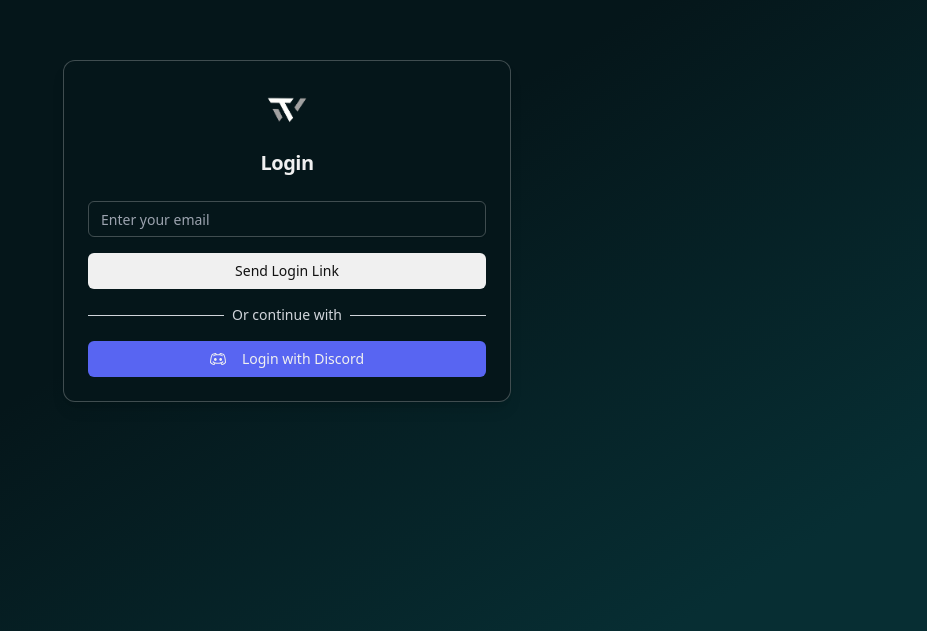
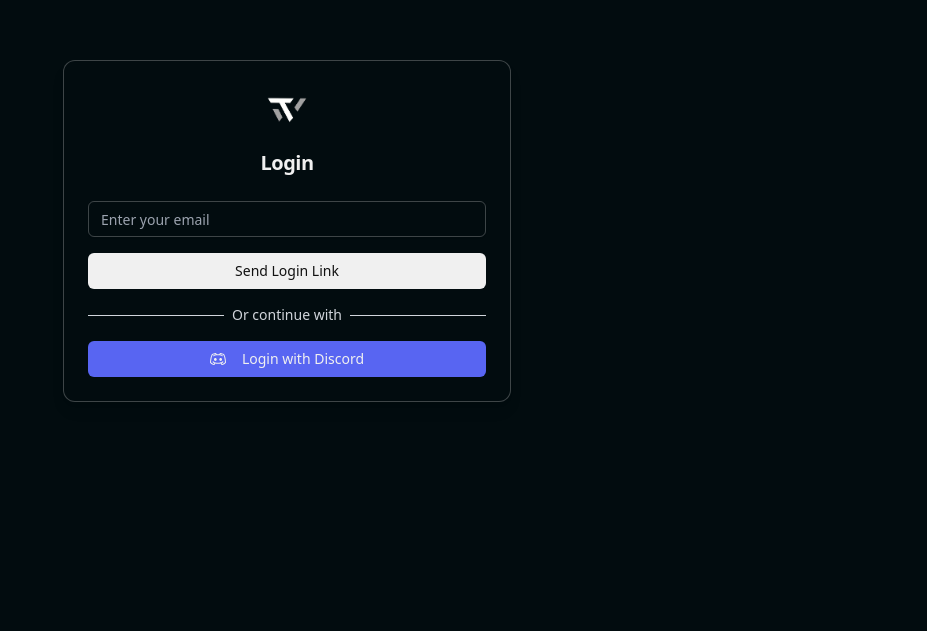
Before and after one commit to marcsnvv/ticketwave, a Next.js app: page /login in a window 1280 px wide. Shown: the part 169-800 px from the top of the page, without its empty margins (353-1280 px from the left). Built offline with nearby package versions, Linux system fonts and the light colour scheme.

Commit message:
updated ui

```diff
--- a/src/app/dashboard/admin/clients/page.js
+++ b/src/app/dashboard/admin/clients/page.js
@@ -21,7 +21,7 @@ export default function ClientsDashboard() {
     }, [])
 
     return (
-        <main className='flex flex-col items-start justify-start w-full p-[24px] min-h-screen h-full'>
+        <main className='flex flex-col items-start justify-start w-full p-[24px] pt-[80px] min-h-screen h-full'>
             <h2 className='text-5xl font-semibold text-white mb-4'>Clients</h2>
             <ClientsSection />
         </main>
--- a/src/app/dashboard/admin/logs/page.js
+++ b/src/app/dashboard/admin/logs/page.js
@@ -21,7 +21,7 @@ export default function LogsDashboard() {
     }, [])
 
     return (
-        <main className='flex flex-col items-start justify-start w-full p-[24px] min-h-screen h-full'>
+        <main className='flex flex-col items-start justify-start w-full p-[24px] pt-[80px] min-h-screen h-full'>
             <h2 className='text-5xl font-semibold text-white mb-4'>Logs</h2>
             <LogsSection />
         </main>
--- a/src/app/dashboard/admin/revenue/page.js
+++ b/src/app/dashboard/admin/revenue/page.js
@@ -21,7 +21,7 @@ export default function RevenueDashboard() {
     }, [])
 
     return (
-        <main className='flex flex-col items-start justify-start w-full p-[24px] min-h-screen h-full'>
+        <main className='flex flex-col items-start justify-start w-full p-[24px] pt-[80px] min-h-screen h-full'>
             <RevenueSection />
         </main>
     )
--- a/src/app/dashboard/layout.js
+++ b/src/app/dashboard/layout.js
@@ -5,7 +5,7 @@ export default function DashboardLayout({ children }) {
     return (
         <>
             <Navbar />
-            <main className="ml-[250px] bg-gradient-to-tl from-primary from-10% via-background via-50% to-background to-100%">
+            <main className="ml-[250px]">
                 {children}
             </main>
             <Toaster />
--- a/src/app/dashboard/monitor/[id]/page.js
+++ b/src/app/dashboard/monitor/[id]/page.js
@@ -776,7 +776,7 @@ export default function ProductsTable({ params }) {
     }
 
     return (
-        <main className='flex items-center justify-center w-full p-[24px] h-full'>
+        <main className='flex items-center justify-center w-full p-[24px] pt-[80px] h-full'>
 
             <div className="w-full min-h-screen h-full">
                 {/* {
--- a/src/app/dashboard/page.js
+++ b/src/app/dashboard/page.js
@@ -336,7 +336,7 @@ export default function MonitorsTable() {
     )
 
     return (
-        <main className='flex items-center justify-center w-full p-[24px]'>
+        <main className='flex items-center justify-center w-full p-[24px] pt-[80px]'>
 
             <div className="w-full min-h-screen">
 
--- a/src/app/dashboard/settings/channels/page.js
+++ b/src/app/dashboard/settings/channels/page.js
@@ -19,7 +19,7 @@ export default function ChannelsPage() {
     }, [])
 
     return (
-        <main className='flex flex-col items-start justify-start w-full p-[24px] min-h-screen h-full'>
+        <main className='flex flex-col items-start justify-start w-full p-[24px] pt-[80px] min-h-screen h-full'>
             <h2 className='text-5xl font-semibold text-white mb-4'>Channels</h2>
             <ChannelsSection />
         </main>
--- a/src/app/dashboard/settings/customization/page.js
+++ b/src/app/dashboard/settings/customization/page.js
@@ -19,7 +19,7 @@ export default function CustomizationPage() {
     }, [])
 
     return (
-        <main className='flex flex-col items-start justify-start w-full p-[24px] min-h-screen h-full'>
+        <main className='flex flex-col items-start justify-start w-full p-[24px] pt-[80px] min-h-screen h-full'>
             <h2 className='text-5xl font-semibold text-white mb-4'>Customization</h2>
             <CustomizationSection />
         </main>
--- a/src/app/dashboard/settings/roles/page.js
+++ b/src/app/dashboard/settings/roles/page.js
@@ -19,7 +19,7 @@ export default function RolesPage() {
     }, [])
 
     return (
-        <main className='flex flex-col items-start justify-start w-full p-[24px] min-h-screen h-full'>
+        <main className='flex flex-col items-start justify-start w-full p-[24px] pt-[80px] min-h-screen h-full'>
             <h2 className='text-5xl font-semibold text-white mb-4'>Roles</h2>
             <RolesSection />
         </main>
--- a/src/app/layout.js
+++ b/src/app/layout.js
@@ -21,8 +21,8 @@ export const metadata = {
 export default function RootLayout({ children }) {
   return (
     <html lang="en">
-      <body className={`${geistSans.variable} ${geistMono.variable} antialiased`}>
-        <main className="bg-gradient-to-tl from-primary from-10% via-background via-50% to-background to-100%">
+      <body className={`${geistSans.variable} ${geistMono.variable} antialiased bg-background`}>
+        <main>
           {children}
         </main>
       </body>
--- a/src/components/ui/navbar.jsx
+++ b/src/components/ui/navbar.jsx
@@ -118,14 +118,14 @@ export default function Navbar() {
 
     return (
         <div className="fixed w-[250px] h-screen bg-primary">
-            <div className="flex flex-col items-start justify-between p-[24px] text-white h-screen border-r border-white/25">
+            <div className="flex flex-col items-start justify-between p-[24px] text-white h-screen">
 
                 <div className='flex flex-col items-center gap-2 w-full'>
                     <Link href={"/"}>
-                        <Image src="/logo.png" alt="Logo" width={200} height={200} />
+                        <Image src="/logo.png" alt="Logo" width={150} height={150} />
                     </Link>
                     <hr className='w-full border border-white/25' />
-                    <div className="flex flex-col items-start gap-2 w-full overflow-auto max-h-64">
+                    <div className="flex flex-col items-start gap-2 w-full overflow-auto max-h-72">
                         <button
                             className={`
                                 flex justify-start items-center gap-2 hover:bg-white/25 p-2 px-3 w-full rounded-md transition duration-200 ease-in-out
--- a/tailwind.config.js
+++ b/tailwind.config.js
@@ -11,8 +11,8 @@ module.exports = {
 				black: '#111111',
 				white: '#F0F0F0',
 				error: '#FF5858',
-				background: '#05161A',
-				primary: '#072E33',
+				background: '#020C0F',
+				primary: '#06161A',
 				accent: '#0C7075',
 				secondary: '#0F969C',
 				secondaryAccent: '#6DA5C0',
```
